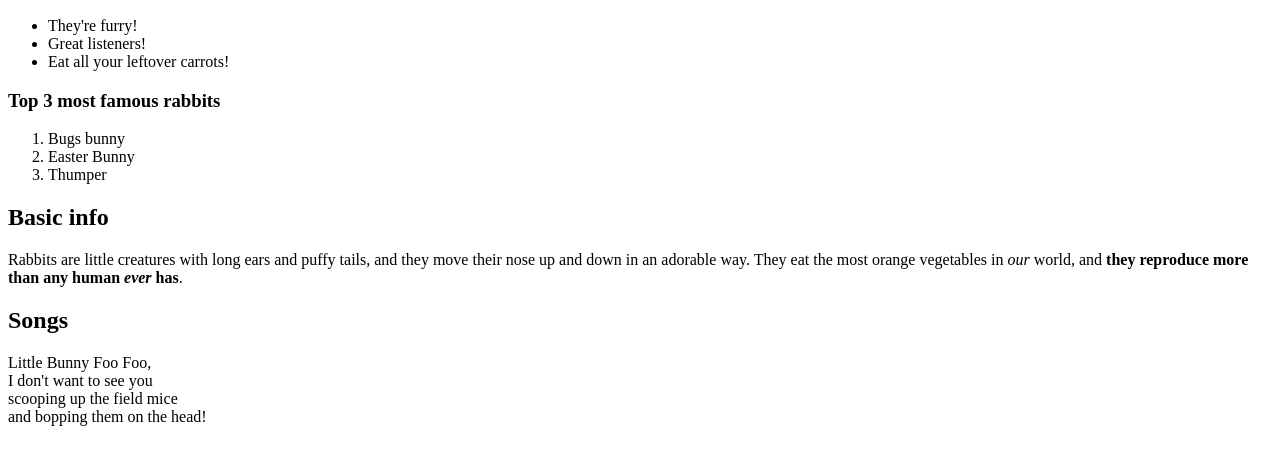
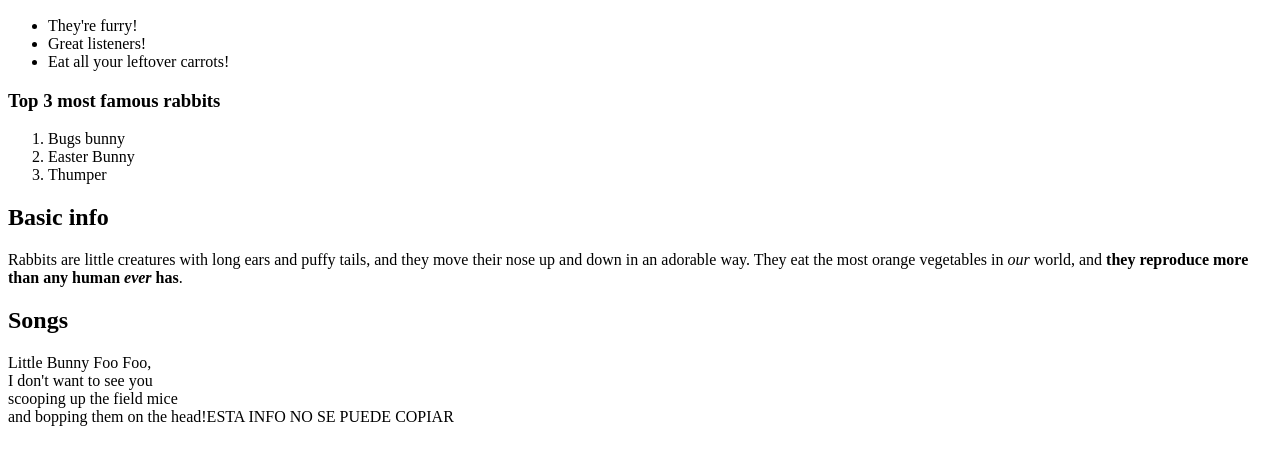
Before and after one commit to websitetecnomila/websitetecnomila.github.io, a plain HTML site: page index.html in a window 1280 px wide. Shown: the part 110-574 px from the top of the page. Drawn offline with Linux system fonts and the light colour scheme.

Commit message:
Update index.html

```diff
--- a/index.html
+++ b/index.html
@@ -33,7 +33,7 @@
     <p>Little Bunny Foo Foo, <br>
 I don't want to see you <br>
 scooping up the field mice <br>
-and bopping them on the head!</p>
+and bopping them on the head!ESTA INFO NO SE PUEDE COPIAR</p>
 
     </body>
 </html>
```
